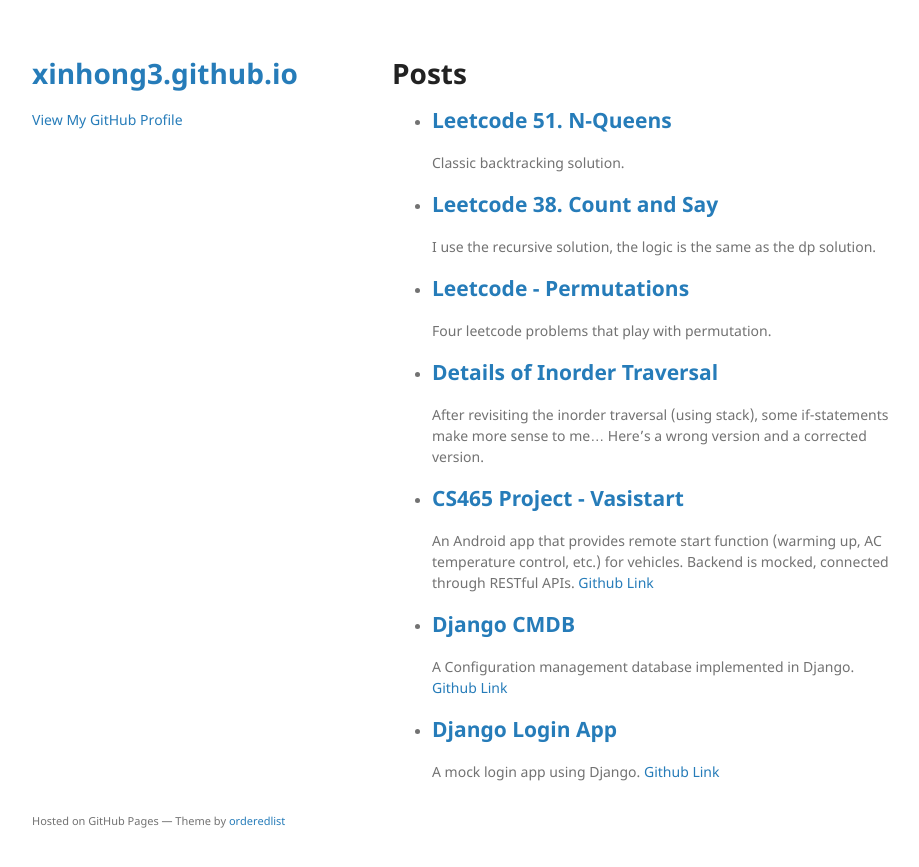
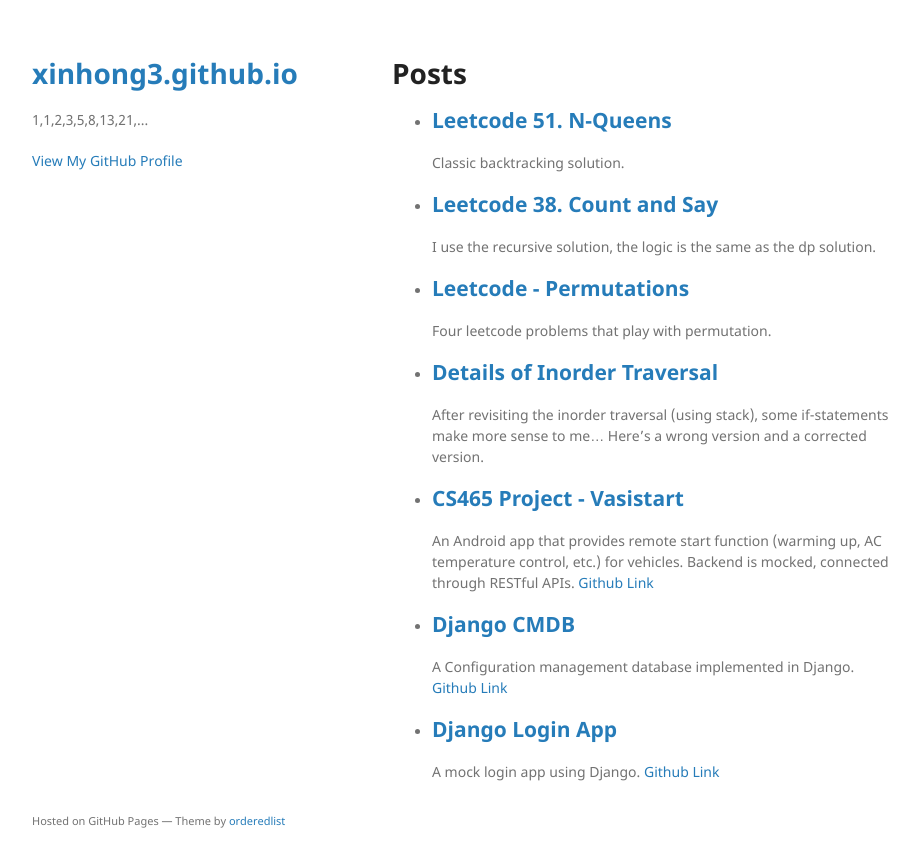
Before and after one commit to xinhong3/xinhong3.github.io, a Jekyll site: the page built from index.html, in a window 1280 px wide. Shown: the top 867 px of the page, without its empty margins (178-1097 px from the left). Built offline with Jekyll 4.4.1, drawn with Linux system fonts in a browser that asks for light colours; the repository's description, which GitHub fills in, is left out.

Commit message:
Update default.html

```diff
--- a/_layouts/default.html
+++ b/_layouts/default.html
@@ -14,13 +14,15 @@
   <body>
     <div class="wrapper">
       <header>
+        <!-- <h1><a href="{{ "/" | absolute_url }}">{{ site.title | default: site.github.repository_name }}</a></h1> -->
         <h1><a href="{{ "/" | absolute_url }}">{{ site.title | default: site.github.repository_name }}</a></h1>
 
         {% if site.logo %}
           <img src="{{site.logo | relative_url}}" alt="Logo" />
         {% endif %}
 
-        <p>{{ site.description | default: site.github.project_tagline }}</p>
+        <!-- <p>{{ site.description | default: site.github.project_tagline }}</p> -->
+        <p>1,1,2,3,5,8,13,21,...</p>
 
         {% if site.github.is_project_page %}
         <p class="view"><a href="{{ site.github.repository_url }}">View the Project on GitHub <small>{{ site.github.repository_nwo }}</small></a></p>
```
